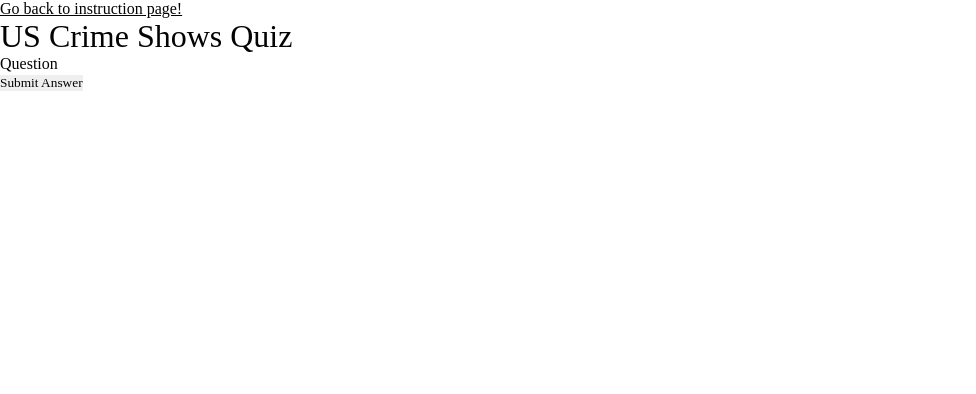
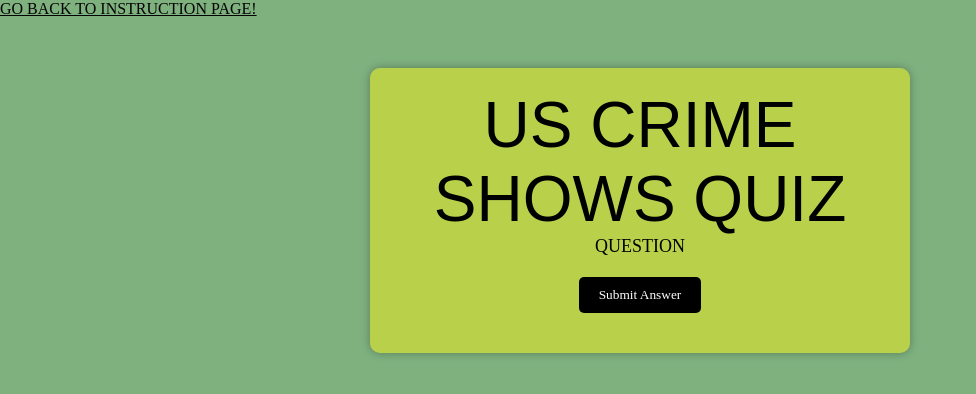
Before and after one commit to safiaj/Crime-Show-Quiz, a plain HTML site: page quiz.html in a window 1280 px wide. Shown: the whole page, without its empty margins (0-976 px from the left). Drawn offline with Linux system fonts and the light colour scheme; a web font is replaced by a local one.

Commit message:
Insert css styling for quiz container area

```diff
--- a/assets/css/style.css
+++ b/assets/css/style.css
@@ -11,3 +11,62 @@
     font-weight: 400;
     color: #030303
   }
+
+  /* general body styles */
+  body {
+    font-family: 'Sedan', serif;
+    background-color: rgba(0, 100, 0, 0.5);
+    color: rgb(0, 0, 0);
+    text-transform: uppercase;
+    font-weight: bold;
+  }
+
+  /* style quiz-container to accentuate quiz area for users */
+  .quiz-container {
+    max-width: 500px;
+    margin: 0 auto;
+    text-align: center;
+    margin-top: 50px;
+    background-color: rgb(205 220 57 / 75%);
+    padding: 20px;
+    border-radius: 10px;
+    box-shadow: 0 0 10px rgba(0, 0, 0, 0.3);
+  }
+
+  /* style question counter separetely to question area */
+  #question-counter {
+    font-size: 18px;
+    margin-bottom: 20px;
+  }
+
+  /* style main heading with google font */
+  h1 {
+    color: #000000;
+    font-family: 'Jersey 10', sans-serif;
+    font-size: 400%;
+  }
+
+  /* allow margin around question container */
+
+  #question-container {
+    margin: 20px 0;
+  }
+
+  /* styling for submit button, stands out from question container */
+  #submit-btn {
+    padding: 10px 20px;
+    background-color: #000000;
+    color: #fff;
+    border: none;
+    border-radius: 5px;
+    cursor: pointer;
+  }
+
+  #submit-btn:hover {
+    background-color: #517818;
+  }
+
+  #result {
+    margin-top: 20px;
+    font-weight: bold;
+  }
```
